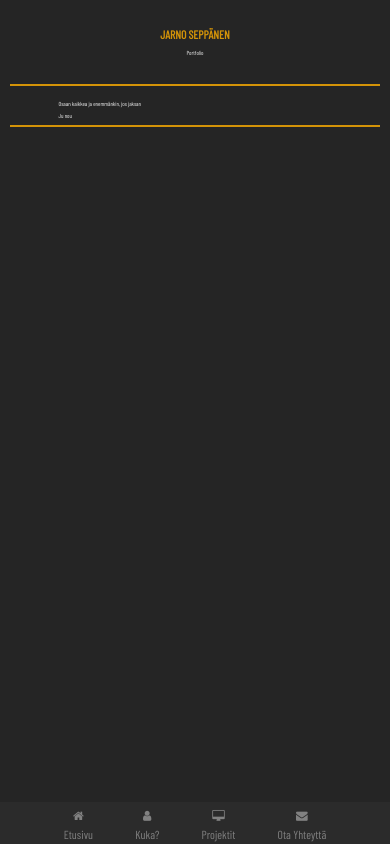
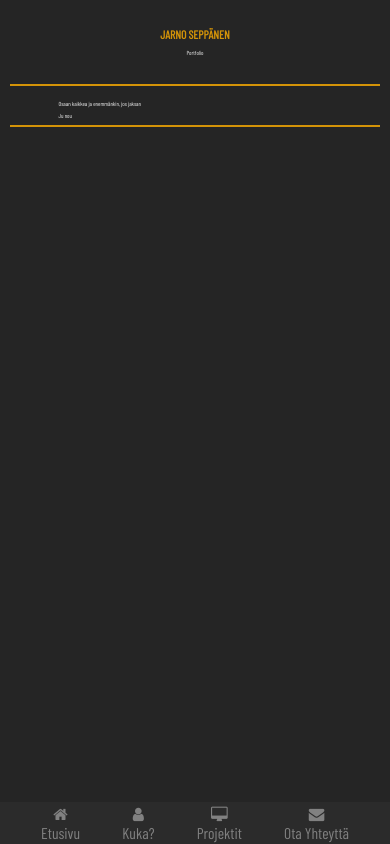
Before and after one commit to Rutjake/Rutjake.github.io, a plain HTML site: page index.html in a window 390 px wide. Drawn offline with nearby package versions, Linux system fonts and the light colour scheme.

Commit message:
Bigger Mobile Links

```diff
--- a/styles.css
+++ b/styles.css
@@ -91,7 +91,7 @@ hr {
     .mobileDown a {
       color: #818181;
       text-decoration: none;
-      font-size: 3vw;
+      font-size: 4vw;
     }
 
     .topNav {
```
